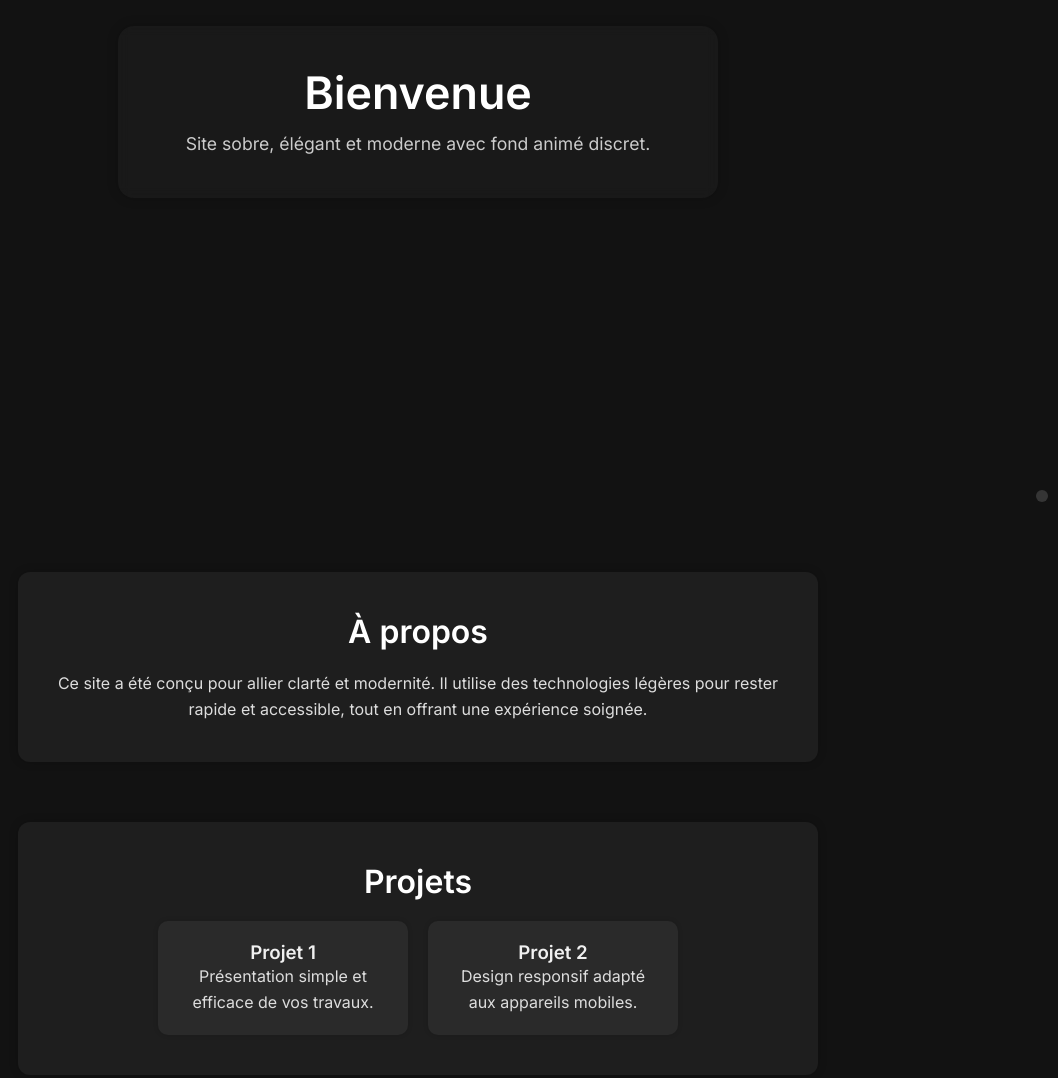
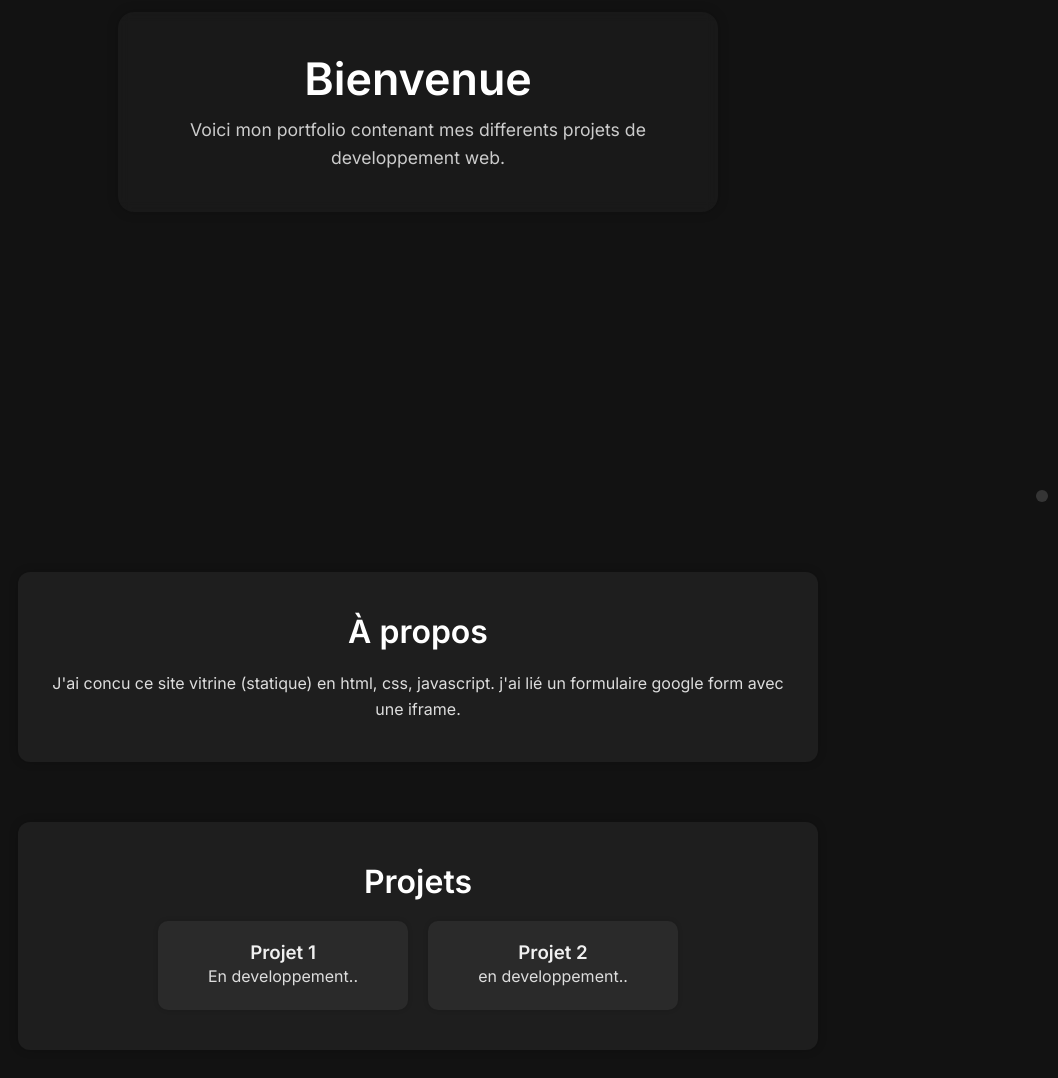
Before and after one commit to Zetheeel27/Portfolio, a plain HTML site: page index.html in a window 1280 px wide. Shown: the part 288-1366 px from the top of the page, without its empty margins (222-1280 px from the left). Drawn offline with nearby package versions, Linux system fonts and the light colour scheme.

Commit message:
Update index.html

```diff
--- a/index.html
+++ b/index.html
@@ -3,7 +3,7 @@
 <head>
   <meta charset="UTF-8" />
   <meta name="viewport" content="width=device-width, initial-scale=1.0" />
-  <title>Site Sobre</title>
+  <title> Portfolio Zak.B</title>
   <script src="https://cdn.jsdelivr.net/npm/tsparticles@2/tsparticles.bundle.min.js"></script>
   <link href="https://fonts.googleapis.com/css2?family=Inter:wght@400;600&display=swap" rel="stylesheet">
   <style>
@@ -150,7 +150,7 @@
   <div class="hero">
     <div class="hero-box">
       <h1>Bienvenue</h1>
-      <p>Site sobre, élégant et moderne avec fond animé discret.</p>
+      <p>Voici mon portfolio contenant mes differents projets de developpement web.</p>
     </div>
   </div>
 
@@ -158,7 +158,7 @@
   <section>
     <h2>À propos</h2>
     <p>
-      Ce site a été conçu pour allier clarté et modernité. Il utilise des technologies légères pour rester rapide et accessible, tout en offrant une expérience soignée.
+      J'ai concu ce site vitrine (statique) en html, css, javascript. j'ai lié un formulaire google form avec une iframe.
     </p>
   </section>
 
@@ -168,11 +168,11 @@
     <div class="projets">
       <div class="card">
         <h3>Projet 1</h3>
-        <p>Présentation simple et efficace de vos travaux.</p>
+        <p>En developpement..</p>
       </div>
       <div class="card">
         <h3>Projet 2</h3>
-        <p>Design responsif adapté aux appareils mobiles.</p>
+        <p>en developpement..</p>
       </div>
     </div>
   </section>
```
